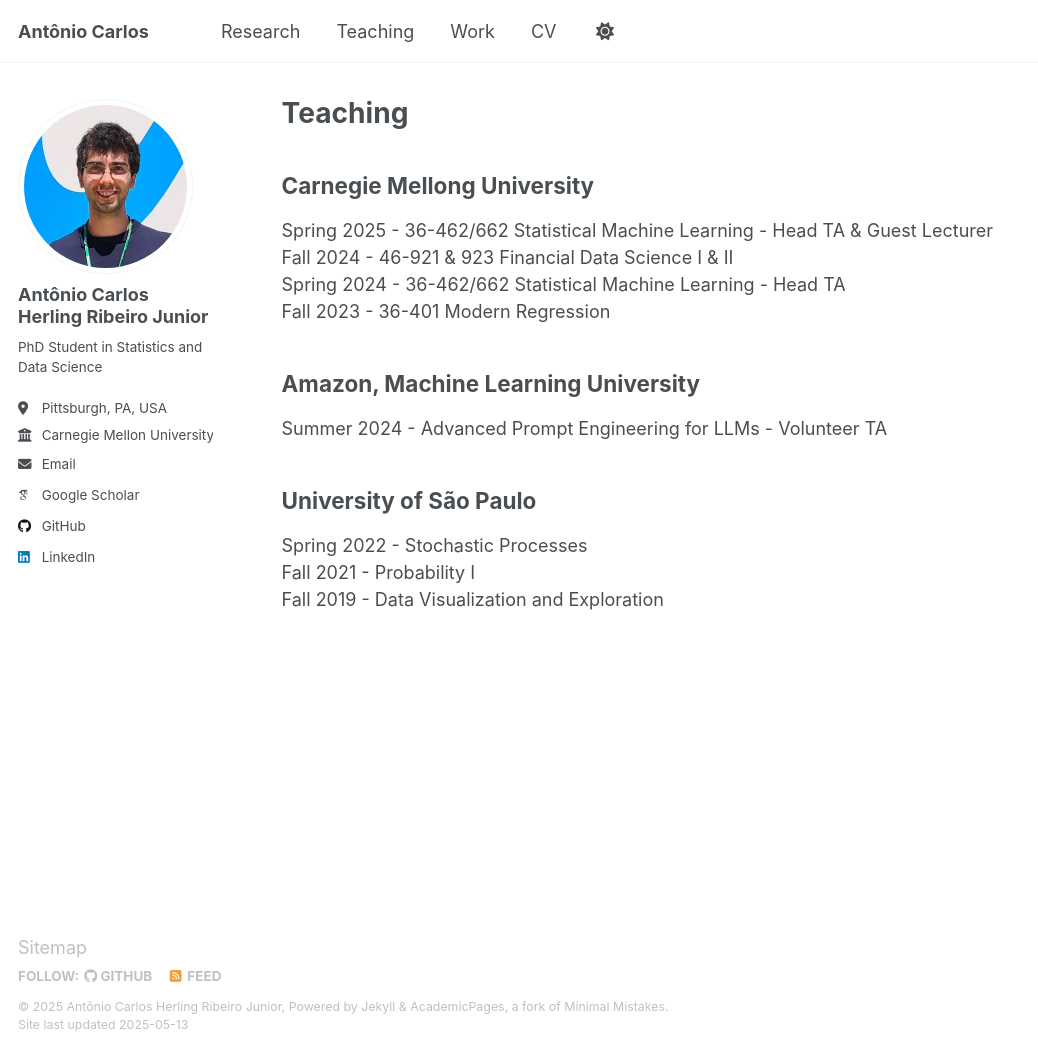
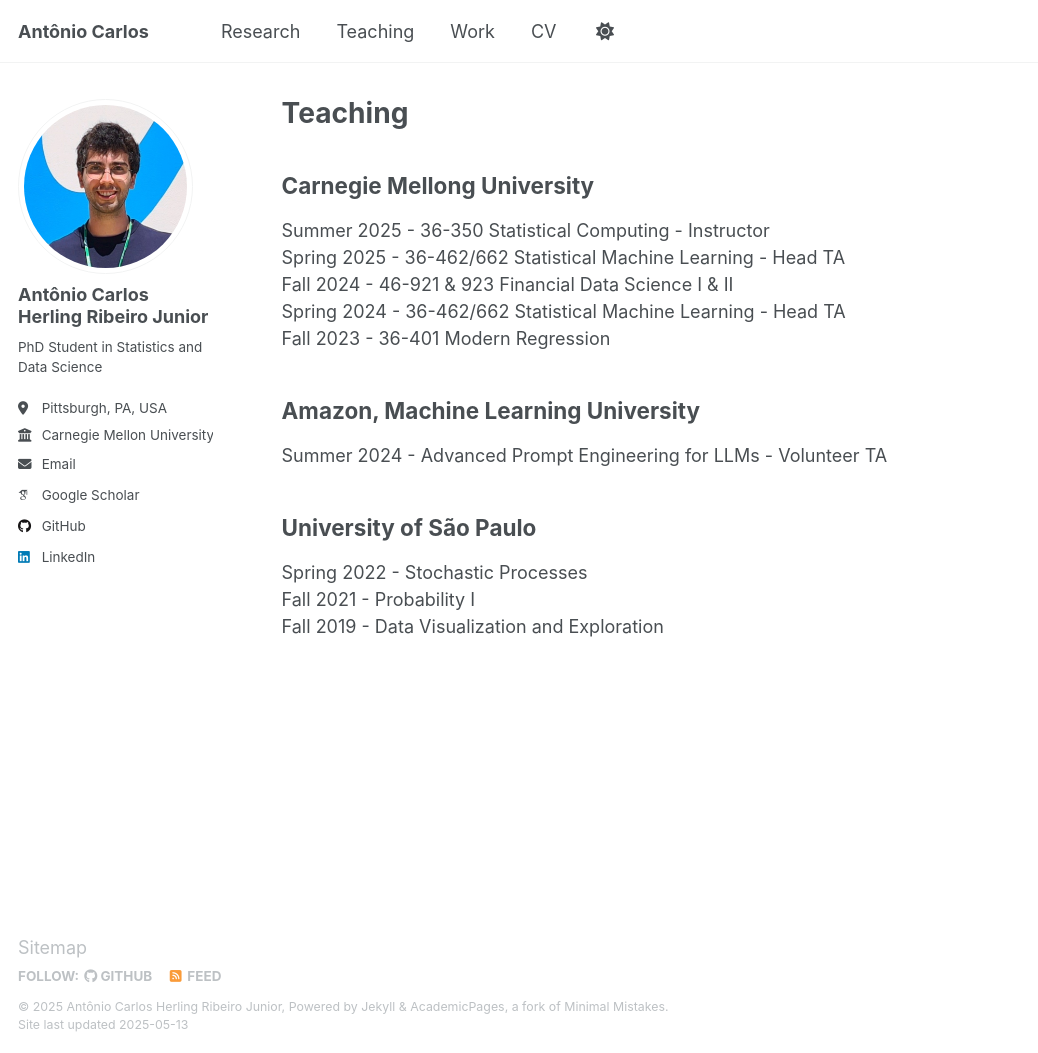
Before and after one commit to antonioherling/antonioherling.github.io, a Jekyll site: the page built from _pages/teaching.md, in a window 1280 px wide and 1053 px high. Shown: the whole window, without its empty margins (0-1038 px from the left). Built offline with Jekyll 4.4.1, drawn with Linux system fonts in a browser that asks for light colours; some web fonts are replaced.

Commit message:
Update teaching.md

```diff
--- a/_pages/teaching.md
+++ b/_pages/teaching.md
@@ -12,7 +12,8 @@ redirect_from:
 
 Carnegie Mellong University
 ------
-Spring 2025 -  36-462/662 Statistical Machine Learning - Head TA & Guest Lecturer<br>
+Summer 2025 - 36-350 Statistical Computing - Instructor<br>
+Spring 2025 -  36-462/662 Statistical Machine Learning - Head TA<br>
 Fall 2024 - 46-921 & 923 Financial Data Science I & II<br>
 Spring 2024 - 36-462/662 Statistical Machine Learning - Head TA<br>
 Fall 2023 - 36-401 Modern Regression<br>
```
